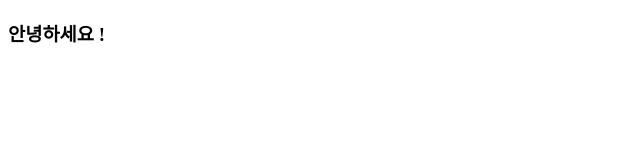
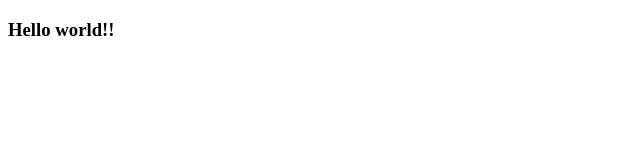
Before and after one commit to Joody20/oss_2, a plain HTML site: page index.html in a window 1280 px wide. Shown: the full height of the page, 0-640 px from the left. Drawn offline with Linux system fonts and the light colour scheme.

Commit message:
Edit index.html 2

```diff
--- a/index.html
+++ b/index.html
@@ -2,7 +2,7 @@
 <html>
     <body>
         <head>
-            <h3>안녕하세요 !</h3>
+            <h3>Hello world!!</h3>
         </head>
     </body>
 </html>
```
